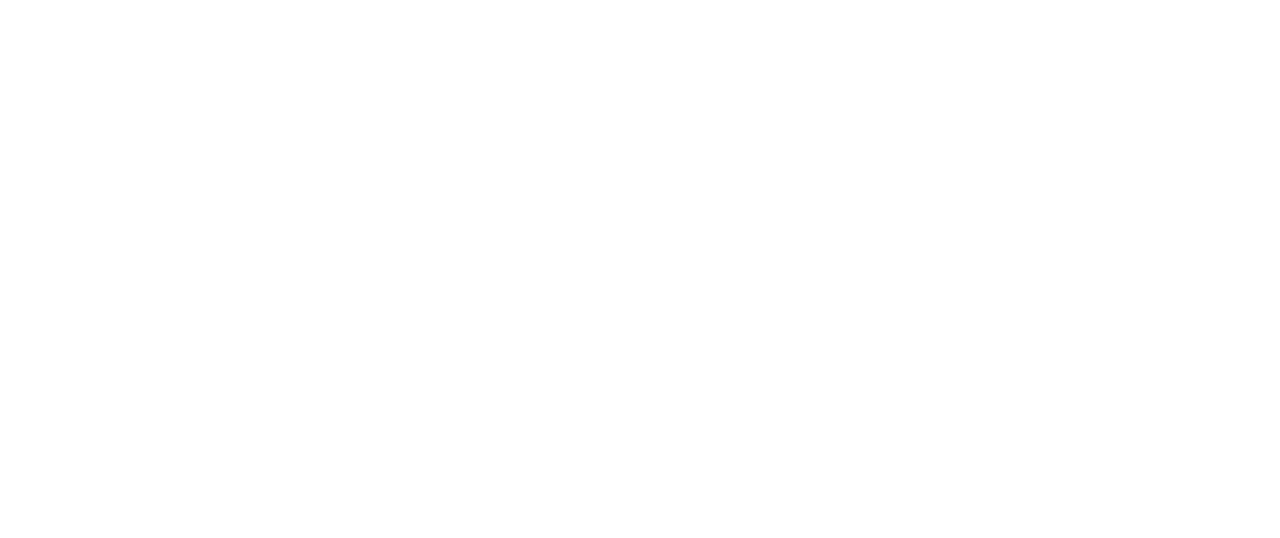
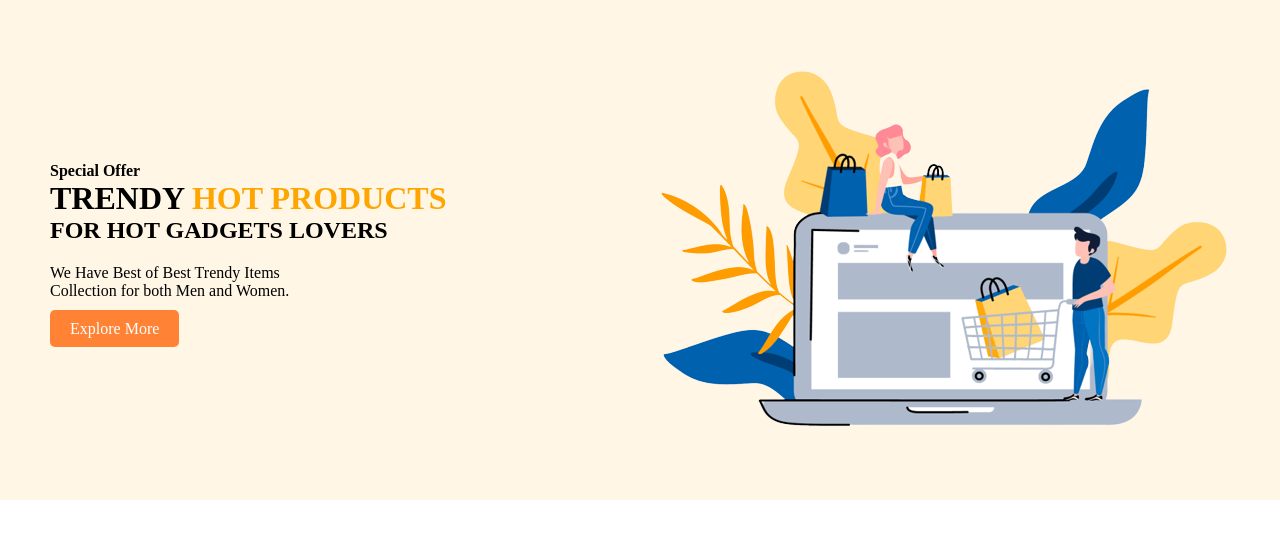
Before and after one commit to swadebsharma10/tech-store-resource, a plain HTML site: page index.html in a window 1280 px wide. Drawn offline with Linux system fonts and the light colour scheme.

Commit message:
added header section

```diff
--- a/index.html
+++ b/index.html
@@ -5,9 +5,25 @@
     <meta http-equiv="X-UA-Compatible" content="IE=edge">
     <meta name="viewport" content="width=device-width, initial-scale=1.0">
     <title>Tech-store-resource</title>
+    <link rel="icon" href="images/favicon.png">
     <link rel="stylesheet" href="styles/style.css">
 </head>
 <body>
+    <!-- Header section start -->
+    <header id="header">
+        <div class="header-title">
+            <h4>Special Offer</h4>
+            <h1>TRENDY <span class="orange-text">HOT PRODUCTS</span></h1>
+            <h2>FOR HOT GADGETS LOVERS</h2>
+            <p style="margin: 20px 0;">We Have Best of Best Trendy Items <br>
+            Collection for both Men and Women. </p>
+            <a href="#" class="btn" target="_blank">Explore More</a>
+        </div>
+        <div class="header-img">
+            <img src="images/banner-image.png" alt="">
+        </div>
+    </header>
+    <!-- Header section end -->
 
 </body>
 </html>
--- a/styles/style.css
+++ b/styles/style.css
@@ -0,0 +1,42 @@
+/* Common style */
+*{
+    margin: 0;
+    padding: 0;
+    box-sizing: border-box;
+}
+body{
+    font-family: poppins;
+}
+/* Header style start */
+#header{
+    width: 100%;
+    height: 500px;
+    background-color: #FFF6E6 ;
+    display: flex;
+    align-items: center;
+    padding: 0 50px;
+
+}
+.orange-text{
+    color: orange;
+}
+.header-title{
+    width: 50%;
+
+}
+.header-img{
+    width: 50%;
+}
+.btn{
+    text-decoration: none;
+    background-color: #FF8235;
+    padding: 10px 20px;
+    border-radius: 5px;
+    color: #FFFF;
+}
+.btn:hover{
+    background-color: orangered;
+}
+
+/* Header style end */
+/* Header style end */
```
